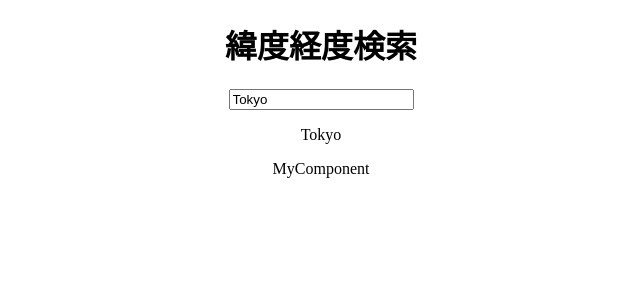
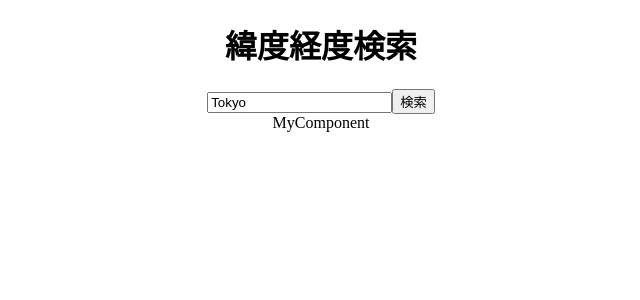
Before and after one commit to Cam1no/react-redux-from-beginning, a React (Create React App) app: page / in a window 1280 px wide. Shown: the top 300 px of the page, without its empty margins (319-959 px from the left). Built offline with nearby package versions, Linux system fonts and the light colour scheme; what react-tap-event-plugin would draw is missing.

Commit message:
SearchFormコンポーネントでSubmitすると、Appにデータを持っていき、stateに設置

```diff
--- a/src/components/App.js
+++ b/src/components/App.js
@@ -8,6 +8,13 @@ import MuiThemeProvider from 'material-ui/styles/MuiThemeProvider';
 export default class App extends React.Component {
   constructor(props){
     super(props)
+    this.state = {
+
+    }
+  }
+
+  handlePlaceSubmit(place){
+    console.log(place);
   }
 
   render() {
@@ -15,7 +22,7 @@ export default class App extends React.Component {
       <MuiThemeProvider>
         <div style={ { textAlign: 'center', cursor: 'none' } }>
           <h1>緯度経度検索</h1>
-          <SearchForm />
+          <SearchForm onSubmit={place => this.handlePlaceSubmit(place)}/>
           <GeocodeResult />
         </div>
       </MuiThemeProvider>
--- a/src/components/SearchForm.js
+++ b/src/components/SearchForm.js
@@ -1,4 +1,5 @@
-import React, {PropTypes} from 'react';
+import React from 'react';
+import PropTypes from 'prop-types';
 
 export default class SearchFrom extends React.Component {
   constructor(props){
@@ -12,15 +13,22 @@ export default class SearchFrom extends React.Component {
     this.setState({ place })
   }
 
+  handleSubmit(e) {
+    // イベントがキャンセル可能である場合、上位ノードへのイベントの 伝播 (propagation) を止めずに、そのイベントをキャンセルします。
+    e.preventDefault();
+    this.props.onSubmit(this.state.place)
+  }
+
   render() {
     return (
-      <div>
+      <form onSubmit={(e) => this.handleSubmit(e)}>
         <input type="text" value={this.state.place} onChange={(e) => this.handleChangePlace(e.target.value)}/>
-        <p>{ this.state.place }</p>
-      </div>
+        <input type="submit" value="検索"/>
+      </form>
     );
   }
 }
 
 SearchFrom.propTypes = {
+  onSubmit: PropTypes.func.inRequired,
 };
```
